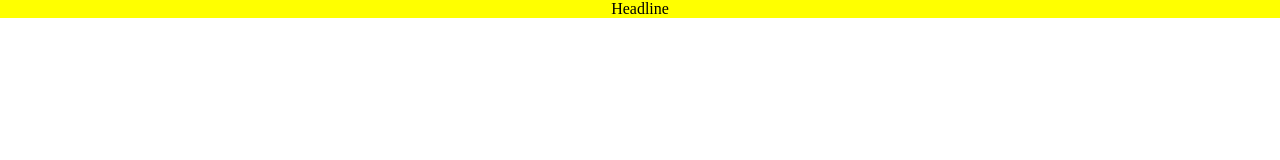
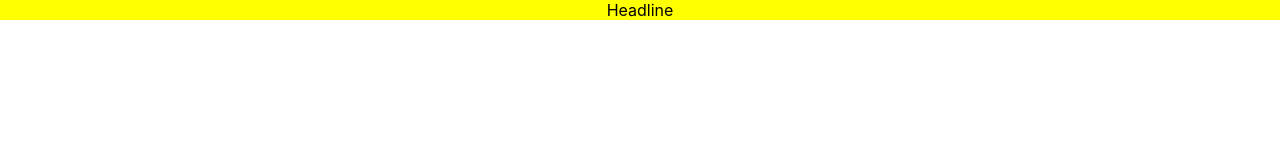
Before and after one commit to stanf0rd/technopark-moments-frontend, a React app: page / in a window 1280 px wide. Shown: the top 160 px of the page. Built offline with nearby package versions, Linux system fonts and the light colour scheme.

Commit message:
global app font

```diff
--- a/src/components/Layout/Layout.pcss
+++ b/src/components/Layout/Layout.pcss
@@ -1,3 +1,4 @@
 body {
   margin: 0;
+  font-family: BlinkMacSystemFont, "Segoe UI", Roboto, Helvetica, Arial, sans-serif;
 }
```
